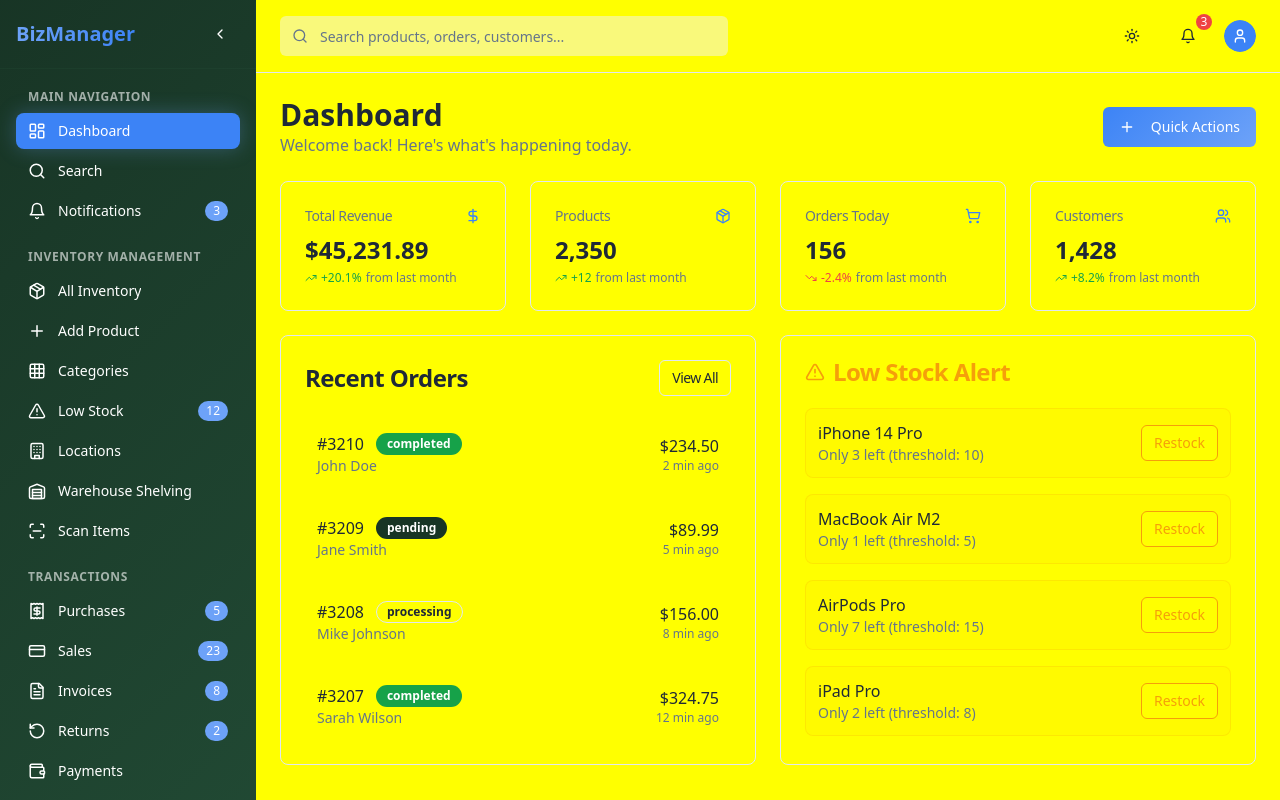
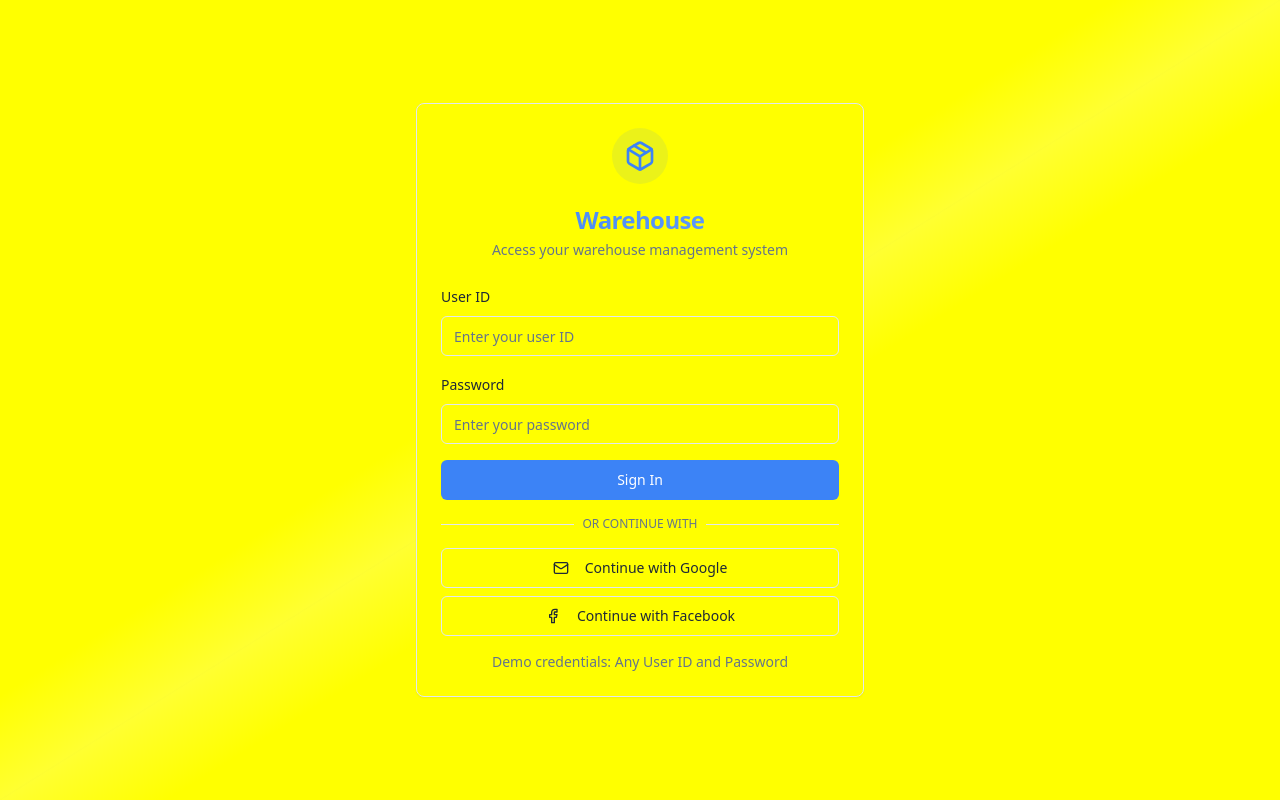
Before and after one commit to Zobayer95/quickshop-unified-commerce, a React (Vite) app: page / in a window 1280 px wide. Shown: the top 800 px of the page. Built offline with nearby package versions, Linux system fonts and the light colour scheme.

Commit message:
Rename and add login page
Rename application and add a login page with ID/password, Gmail, and Facebook login options.

```diff
--- a/index.html
+++ b/index.html
@@ -3,12 +3,12 @@
   <head>
     <meta charset="UTF-8" />
     <meta name="viewport" content="width=device-width, initial-scale=1.0" />
-    <title>quickshop-unified-commerce</title>
-    <meta name="description" content="Lovable Generated Project" />
-    <meta name="author" content="Lovable" />
+    <title>Warehouse Management System</title>
+    <meta name="description" content="Complete Warehouse Management Solution" />
+    <meta name="author" content="Warehouse Team" />
 
-    <meta property="og:title" content="quickshop-unified-commerce" />
-    <meta property="og:description" content="Lovable Generated Project" />
+    <meta property="og:title" content="Warehouse Management System" />
+    <meta property="og:description" content="Complete Warehouse Management Solution" />
     <meta property="og:type" content="website" />
     <meta property="og:image" content="https://lovable.dev/opengraph-image-p98pqg.png" />
 
--- a/src/App.tsx
+++ b/src/App.tsx
@@ -1,3 +1,4 @@
+import { useState } from "react";
 import { Toaster } from "@/components/ui/toaster";
 import { Toaster as Sonner } from "@/components/ui/sonner";
 import { TooltipProvider } from "@/components/ui/tooltip";
@@ -5,6 +6,7 @@ import { QueryClient, QueryClientProvider } from "@tanstack/react-query";
 import { BrowserRouter, Routes, Route } from "react-router-dom";
 import { ThemeProvider } from "@/components/ThemeProvider";
 import { Layout } from "./components/Layout";
+import Login from "./pages/Login";
 import Dashboard from "./pages/Dashboard";
 import Inventory from "./pages/Inventory";
 import POS from "./pages/POS";
@@ -40,7 +42,28 @@ import NotFound from "./pages/NotFound";
 
 const queryClient = new QueryClient();
 
-const App = () => (
+const App = () => {
+  const [isAuthenticated, setIsAuthenticated] = useState(false);
+
+  const handleLogin = () => {
+    setIsAuthenticated(true);
+  };
+
+  if (!isAuthenticated) {
+    return (
+      <QueryClientProvider client={queryClient}>
+        <ThemeProvider defaultTheme="system" storageKey="warehouse-theme">
+          <TooltipProvider>
+            <Toaster />
+            <Sonner />
+            <Login onLogin={handleLogin} />
+          </TooltipProvider>
+        </ThemeProvider>
+      </QueryClientProvider>
+    );
+  }
+
+  return (
     <QueryClientProvider client={queryClient}>
       <ThemeProvider defaultTheme="system" storageKey="warehouse-theme">
         <TooltipProvider>
@@ -91,5 +114,6 @@ const App = () => (
       </ThemeProvider>
     </QueryClientProvider>
   );
+};
 
 export default App;
--- a/src/components/Header.tsx
+++ b/src/components/Header.tsx
@@ -11,7 +11,7 @@ export const Header = () => {
       <div className="flex-1 max-w-md relative">
         <Search className="absolute left-3 top-1/2 transform -translate-y-1/2 text-muted-foreground" size={16} />
         <Input
-          placeholder="Search products, orders, customers..."
+          placeholder="Search inventory, orders, shipments..."
           className="pl-10 bg-muted/50 border-0 focus:bg-card focus:ring-1 focus:ring-primary/20"
         />
       </div>
--- a/src/components/Sidebar.tsx
+++ b/src/components/Sidebar.tsx
@@ -126,7 +126,7 @@ export const Sidebar = ({ collapsed, onToggle }: SidebarProps) => {
       <div className="flex items-center justify-between p-4 border-b border-secondary-glow/20">
         {!collapsed && (
           <h1 className="text-xl font-bold bg-gradient-to-r from-primary-glow to-primary bg-clip-text text-transparent">
-            BizManager
+            Warehouse
           </h1>
         )}
         <Button
--- /dev/null
+++ b/src/pages/Login.tsx
@@ -0,0 +1,132 @@
+import { useState } from "react";
+import { Card, CardContent, CardDescription, CardHeader, CardTitle } from "@/components/ui/card";
+import { Button } from "@/components/ui/button";
+import { Input } from "@/components/ui/input";
+import { Label } from "@/components/ui/label";
+import { Separator } from "@/components/ui/separator";
+import { Facebook, Mail, Package } from "lucide-react";
+import { useToast } from "@/hooks/use-toast";
+
+interface LoginProps {
+  onLogin: () => void;
+}
+
+const Login = ({ onLogin }: LoginProps) => {
+  const [formData, setFormData] = useState({
+    userId: "",
+    password: "",
+  });
+  const { toast } = useToast();
+
+  const handleLogin = (e: React.FormEvent) => {
+    e.preventDefault();
+    if (formData.userId && formData.password) {
+      toast({
+        title: "Login Successful",
+        description: "Welcome to Warehouse Management System",
+      });
+      onLogin();
+    } else {
+      toast({
+        title: "Login Failed",
+        description: "Please enter your User ID and Password",
+        variant: "destructive",
+      });
+    }
+  };
+
+  const handleSocialLogin = (provider: string) => {
+    toast({
+      title: "Social Login",
+      description: `${provider} login integration coming soon`,
+    });
+    onLogin(); // For demo purposes
+  };
+
+  return (
+    <div className="min-h-screen flex items-center justify-center bg-gradient-to-br from-background via-muted/20 to-background p-4">
+      <Card className="w-full max-w-md shadow-elevated">
+        <CardHeader className="text-center space-y-1">
+          <div className="flex items-center justify-center mb-4">
+            <div className="bg-primary/10 p-3 rounded-full">
+              <Package className="h-8 w-8 text-primary" />
+            </div>
+          </div>
+          <CardTitle className="text-2xl font-bold bg-gradient-to-r from-primary to-primary-glow bg-clip-text text-transparent">
+            Warehouse
+          </CardTitle>
+          <CardDescription>
+            Access your warehouse management system
+          </CardDescription>
+        </CardHeader>
+        <CardContent className="space-y-4">
+          <form onSubmit={handleLogin} className="space-y-4">
+            <div className="space-y-2">
+              <Label htmlFor="userId">User ID</Label>
+              <Input
+                id="userId"
+                placeholder="Enter your user ID"
+                value={formData.userId}
+                onChange={(e) => setFormData({ ...formData, userId: e.target.value })}
+                className="focus:ring-primary/20"
+              />
+            </div>
+
+            <div className="space-y-2">
+              <Label htmlFor="password">Password</Label>
+              <Input
+                id="password"
+                type="password"
+                placeholder="Enter your password"
+                value={formData.password}
+                onChange={(e) => setFormData({ ...formData, password: e.target.value })}
+                className="focus:ring-primary/20"
+              />
+            </div>
+
+            <Button type="submit" className="w-full">
+              Sign In
+            </Button>
+          </form>
+
+          <div className="relative">
+            <div className="absolute inset-0 flex items-center">
+              <Separator className="w-full" />
+            </div>
+            <div className="relative flex justify-center text-xs uppercase">
+              <span className="bg-background px-2 text-muted-foreground">
+                Or continue with
+              </span>
+            </div>
+          </div>
+
+          <div className="space-y-2">
+            <Button
+              variant="outline"
+              className="w-full"
+              onClick={() => handleSocialLogin("Google")}
+            >
+              <Mail className="mr-2 h-4 w-4" />
+              Continue with Google
+            </Button>
+
+            <Button
+              variant="outline"
+              className="w-full"
+              onClick={() => handleSocialLogin("Facebook")}
+            >
+              <Facebook className="mr-2 h-4 w-4" />
+              Continue with Facebook
+            </Button>
+          </div>
+
+          <div className="text-center text-sm text-muted-foreground">
+            <p>Demo credentials: Any User ID and Password</p>
+          </div>
+        </CardContent>
+      </Card>
+    </div>
+  );
+};
+
+export default Login;
--- a/src/pages/Settings.tsx
+++ b/src/pages/Settings.tsx
@@ -51,8 +51,8 @@ export default function Settings() {
             <CardContent className="space-y-4">
               <div className="grid grid-cols-2 gap-4">
                 <div>
-                  <Label htmlFor="businessName">Business Name</Label>
-                  <Input id="businessName" defaultValue="BizManager Store" />
+                  <Label htmlFor="businessName">Warehouse Name</Label>
+                  <Input id="businessName" defaultValue="Main Warehouse" />
                 </div>
                 <div>
                   <Label htmlFor="ownerName">Owner Name</Label>
```
Lines whose indentation alone changed are shown as unchanged.
